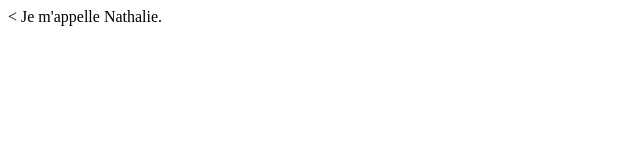
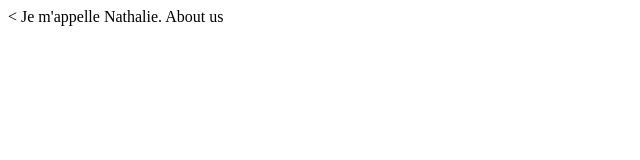
Before and after one commit to mvkirk/fev2019-php, a plain HTML site: page index.html in a window 1280 px wide. Shown: the full height of the page, 0-640 px from the left. Drawn offline with Linux system fonts and the light colour scheme.

Commit message:
About us

```diff
--- a/index.html
+++ b/index.html
@@ -12,6 +12,7 @@
   <!-- /NAVBAR -->
 
   <!-- ABOUT US -->
+  About us
   <!-- /ABOUT US -->
 </body>
 </html>
```
